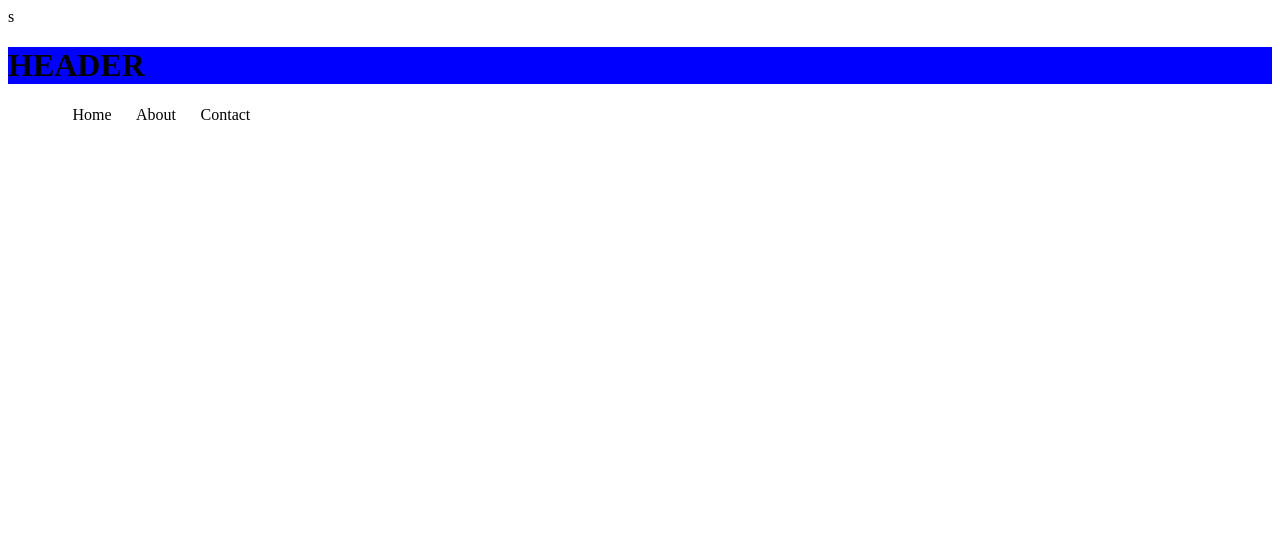
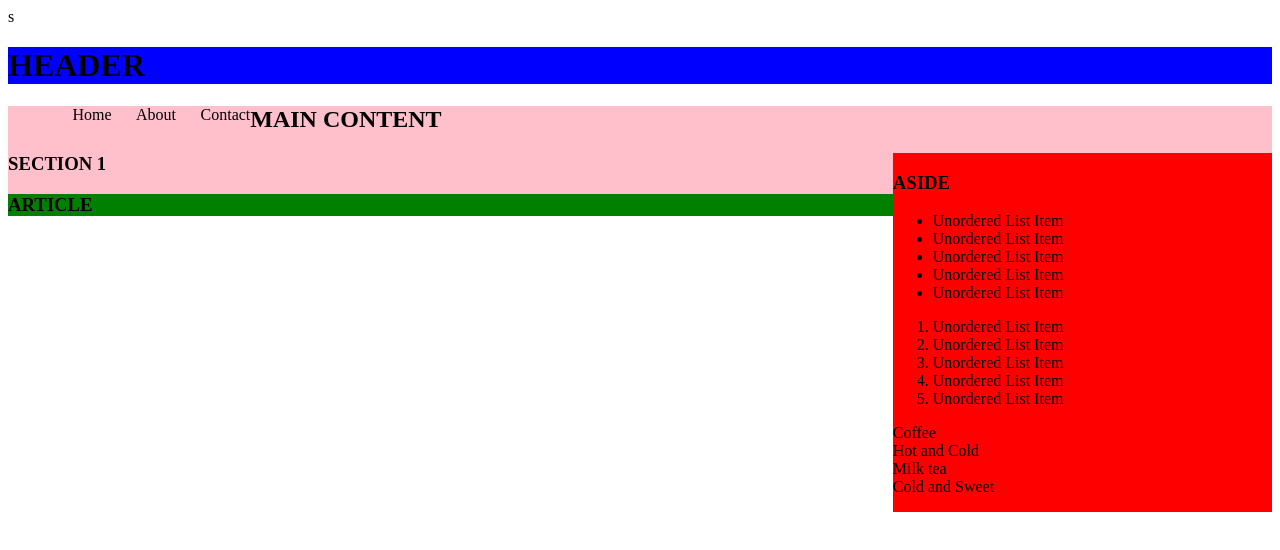
Before and after one commit to reynajane/BASIC-SEMANTIC-ELEMENTS, a plain HTML site: page index.html in a window 1280 px wide. Drawn offline with Linux system fonts and the light colour scheme.

Commit message:
Add aside and article 1

```diff
--- a/index.html
+++ b/index.html
@@ -29,9 +29,41 @@
     <!-- --------------------MAIN SECTION ------------------ -->
     <main style="background-color: pink;height: 50%;">
     <!-- --------------------SECTION 1------------------ -->
-    <section>
-    <!-- ARTICLE1 -->
-    <!-- ASIDE -->
+    <h2>MAIN CONTENT</h2>
+    <section style="background-color: pink;height: 50%;">
+        <!-- ASIDE -->
+        <aside style="background-color: red;height: 100%;width: 30%; float: right;">
+            <h3>ASIDE</h3>
+       <ul>
+
+            <li>Unordered List Item</li>
+            <li>Unordered List Item</li>
+            <li>Unordered List Item</li>
+            <li>Unordered List Item</li>
+            <li>Unordered List Item</li>
+        </ul>
+        <ol>
+            <li>Unordered List Item</li>
+            <li>Unordered List Item</li>
+            <li>Unordered List Item</li>
+            <li>Unordered List Item</li>
+            <li>Unordered List Item</li>
+
+        </ol>
+        <dl style="text-align: left;">
+            <dt>Coffee</dt>
+            <dt>Hot and Cold</dt>
+            <dt>Milk tea</dt>
+            <dt>Cold and Sweet</dt>
+
+        </dl>
+        </aside>
+        <!-- ARTICLE1 -->
+        <h3>SECTION 1</h3>
+        <article style="background-color: green; height: 50%;">
+            <h3>ARTICLE</h3>
+
+        </article>
 
     </section>
 
```
